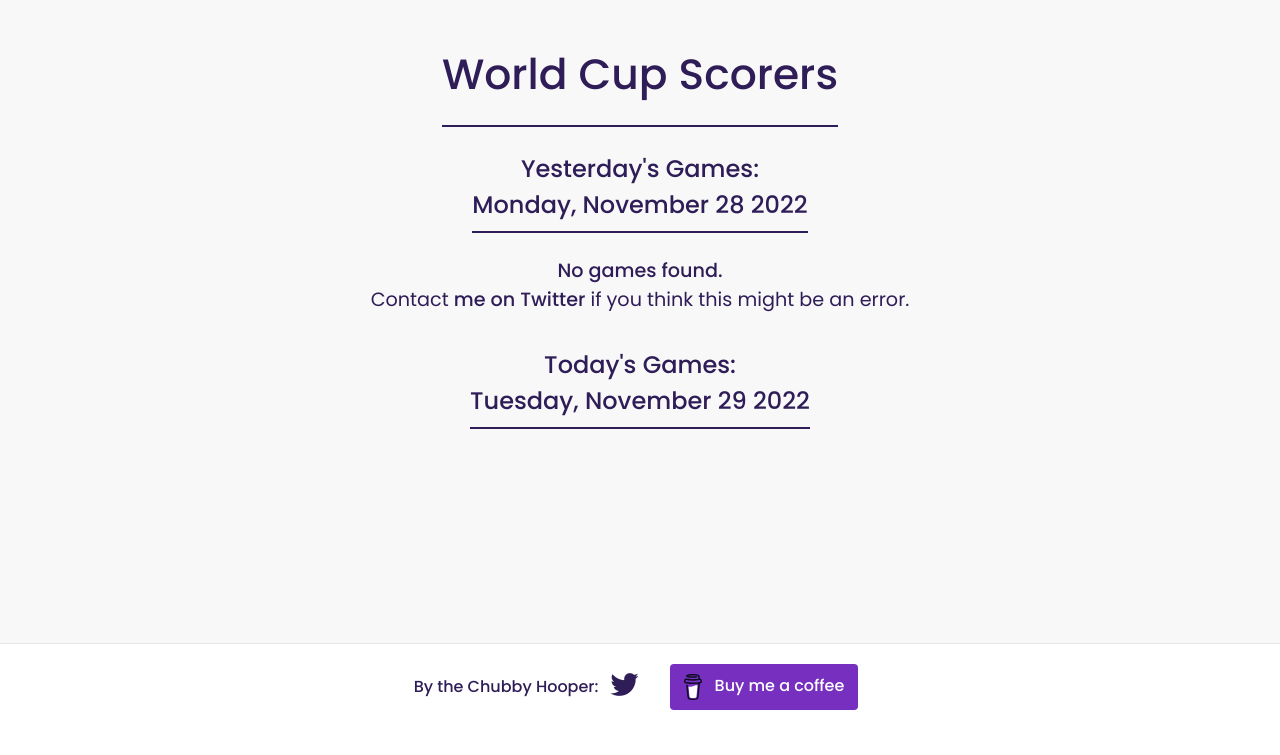
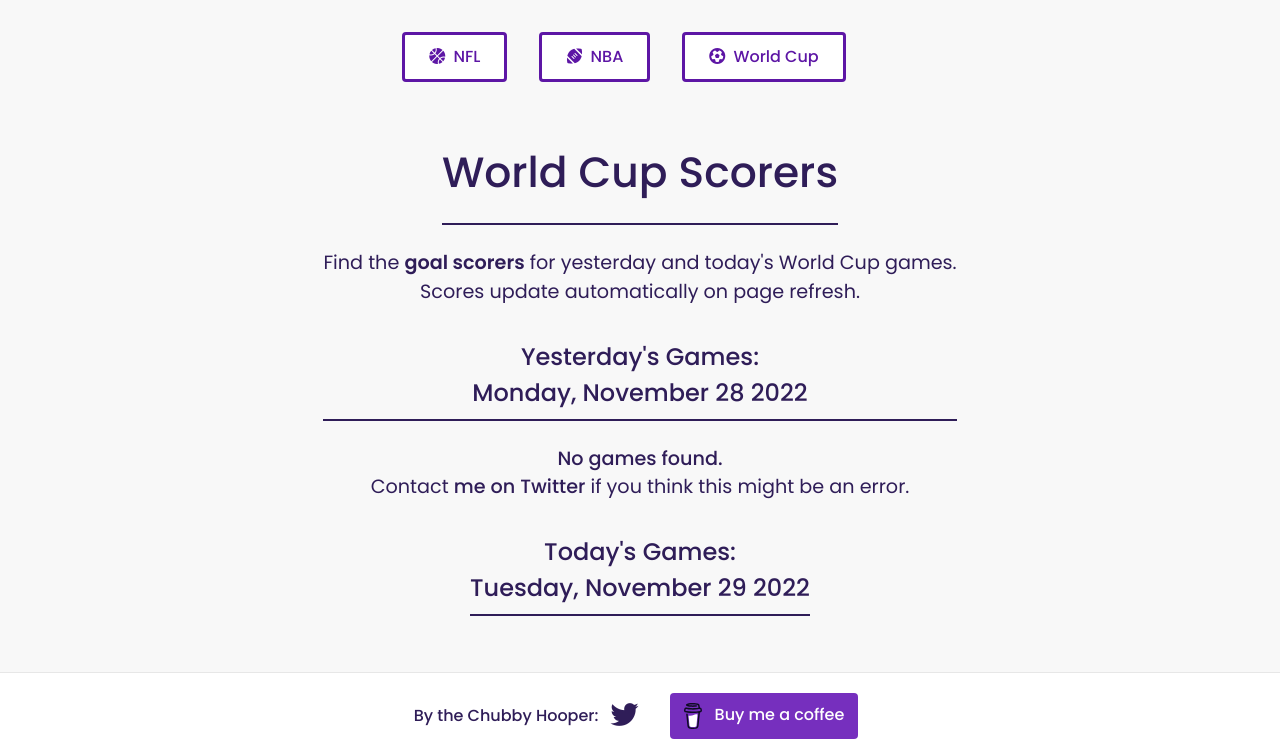
Before and after one commit to daneasterman/chubby-sports, a Flask app: page /worldcup in a window 1280 px wide. Shown: the part 74-829 px from the top of the page. Before the commit the page ends 784 px from the top, so only its background shows below. Run offline with Flask 2, Linux system fonts and the light colour scheme; data that the repository does not hold is empty; some libraries are stand-ins or nearby versions.

Commit message:
Adds top_buttons partial, hero text and fixes nba date bug

```diff
--- a/espn_api/nba_games.py
+++ b/espn_api/nba_games.py
@@ -7,7 +7,7 @@ from pprint import pprint
 import json
 
 def get_nba_games():
-	today_est_str, today_trunc_est_str, _ = get_est_datetime()
+	today_est_str, today_trunc_est_str, _, _ = get_est_datetime()
 	NBA_URL = f"{BASE_ESPN}/basketball/nba/scoreboard?dates={today_trunc_est_str}"
 	nba_raw = requests.get(NBA_URL).json()
 	events = nba_raw['events']
--- a/static/css/styles.css
+++ b/static/css/styles.css
@@ -33,6 +33,8 @@ section {
 @media screen and (min-width: 768px) {
   section { padding-bottom: 1rem 5rem; }
 }
+
+
 
 /***** PAGE TEMPLATE STYLES ******/
 
@@ -94,7 +96,7 @@ h2.section_subtitle, .small_subtitle {
 .small_subtitle { font-size: 1.5rem; }
 
 .reveal_all, .reveal_specific,
-.buy_coffee_button, .sport_button {
+.buy_coffee_button {
 	background-color: #762FBE;
 	font-size: 1.1rem;
 	color: white;
--- a/templates/base.html
+++ b/templates/base.html
@@ -3,6 +3,7 @@
   {% include 'head.html' %}
   <body>
       {% include 'nav.html' %}
+      {% include 'top_buttons.html' %}
 			{% block content %}{% endblock %}
 			{% include 'footer.html' %}
       {% include 'js.html' %}
--- a/templates/nav.html
+++ b/templates/nav.html
@@ -1,5 +1,5 @@
 <style>
-	nav { margin-bottom: 1rem; }
+	nav { margin-bottom: 2rem; }
 
 	.nav_wrapper {
 		line-height: 1;
@@ -19,24 +19,7 @@
 	}
 	.twitter_wrapper { display: flex; align-items: center; margin-bottom: 1rem; }
 
-	.sport_button {
-		margin-bottom: 1rem;
-		background-color: white;
-		border-radius: 4px;
-		/* One shade darker than purple trim: */
-		color: #5D16A5;
-		border: 3px solid;
-		padding-top: 0.75rem;
-		padding-bottom: 0.75rem;
-	}
-	.sport_button i { margin-right: 0.25rem; }
-	.sport_button:hover, .sport_button:active {
-		background-color: #5D16A5;
-		color: white
-	}
-
 	@media screen and (min-width: 860px) {
-		.sport_button { margin-bottom: 0 }
 		.nav_wrapper {
 			flex-direction: row;
 			justify-content: space-between;
@@ -76,18 +59,6 @@
 					</a>
 				</div>
 
-				{% if request.path == "/" %}
-					<a style="margin-right: 1rem" class="sport_button" href="/nba">
-						<i class="fas fa-basketball-ball"></i>
-						NBA
-					</a>
-				{% elif request.path == "/nba" %}
-					<a style="margin-right: 1rem" class="sport_button" href="/">
-						<i class="fas fa-football-ball"></i>
-						NFL
-					</a>
-				{% endif %}
-
 			<a class="buy_coffee_button"
 					href="https://www.buymeacoffee.com/chubbyhooper" target="_blank">
 				<img class="buy_coffee_icon"
--- a/templates/soccer/worldcup/hero.html
+++ b/templates/soccer/worldcup/hero.html
@@ -1,8 +1,9 @@
 <div class="hero_flex">
 	<div class="hero_item">
+
 		<h1 class="section_title">World Cup Scorers</h1>
-
 		<h2 class="small_subtitle">
+			<p class="explainer_text">Find the <span>goal scorers</span> for yesterday and today's World Cup games.<br> Scores update automatically on page refresh.</p>
 			Yesterday's Games:
 			<br>
 			{{ yest_info.yesterday.day }}, {{ yest_info.yesterday.date }}
--- /dev/null
+++ b/templates/top_buttons.html
@@ -0,0 +1,39 @@
+<style>
+.buttons_wrapper {
+	display: flex;
+	justify-content: center;
+	flex-wrap: wrap;
+	margin-bottom: 1rem;
+}
+
+.sport_button {
+		padding: 10px 1.5rem 10px 1.5rem;
+		background-color: white;
+		border-radius: 4px;
+		/* One shade darker than purple trim: */
+		color: #5D16A5;
+		border: 3px solid;
+		margin-bottom: 1rem;
+	}
+	.sport_button i { margin-right: 0.25rem; }
+	.sport_button:hover, .sport_button:active {
+		background-color: #5D16A5;
+		color: white
+	}
+</style>
+
+
+<div class="buttons_wrapper">
+	<a style="margin-right: 2rem" class="sport_button" href="/">
+		<i class="fas fa-basketball-ball"></i>
+		NFL
+	</a>
+	<a style="margin-right: 2rem" class="sport_button" href="/">
+		<i class="fas fa-football-ball"></i>
+		NBA
+	</a>
+	<a style="margin-right: 2rem" class="sport_button" href="/">
+		<i class="fas fa-futbol"></i>
+		World Cup
+	</a>
+</div>
```
Also changed, not shown: templates/soccer/worldcup/games.html (line endings or trailing spaces).
